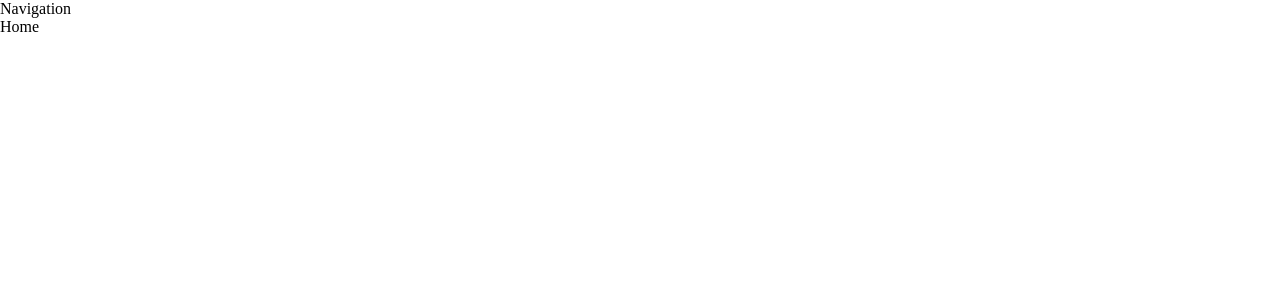
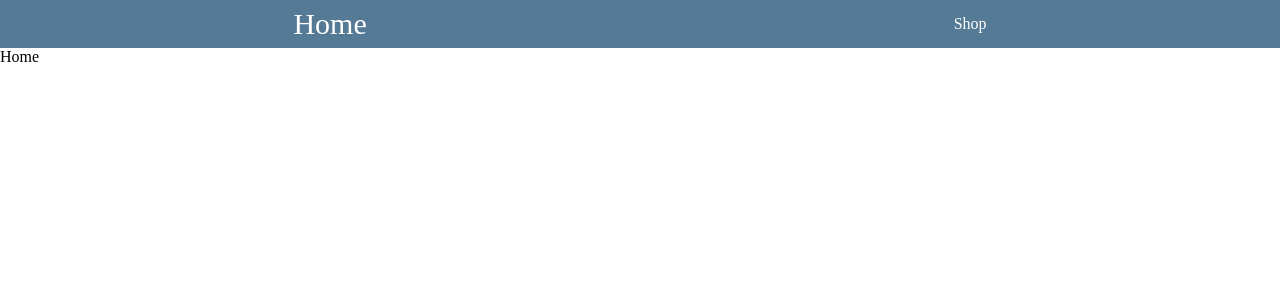
Before and after one commit to MrDando/Shopping-Cart, a React (Create React App) app: page / in a window 1280 px wide. Shown: the top 300 px of the page. Built offline with nearby package versions, Linux system fonts and the light colour scheme.

Commit message:
Setup basic layout and style for webpage header

```diff
--- a/src/App.css
+++ b/src/App.css
@@ -13,3 +13,24 @@
 .align-center {
     align-items: center;
 }
+
+h1 {
+    font-size: 30px !important;
+    color: white;
+}
+
+.main-header {
+    height: 3em;
+    justify-content: space-around;
+    background-color: var(--quaternary);
+}
+
+.nav-links {
+    display: flex;
+    list-style: none;
+  }
+
+  .nav-link {
+    color: white;
+    text-decoration: none;
+  }
--- a/src/Components/Nav.js
+++ b/src/Components/Nav.js
@@ -1,9 +1,18 @@
 import React from 'react'
+
+import { Link } from 'react-router-dom'
 
 function Nav() {
     return (
-        <header className='main-header flex'>
-            <h2>Navigation</h2>
+        <header className='main-header flex align-center'>
+            <div className='logo'>
+                <Link className='nav-link' to='/'><h1>Home</h1></Link>
+            </div>
+            <nav>
+                <ul className='nav-links'>
+                    <li><Link className='nav-link' to='/shop'>Shop</Link></li>
+                </ul>
+            </nav>
         </header>
     )
 }
```
